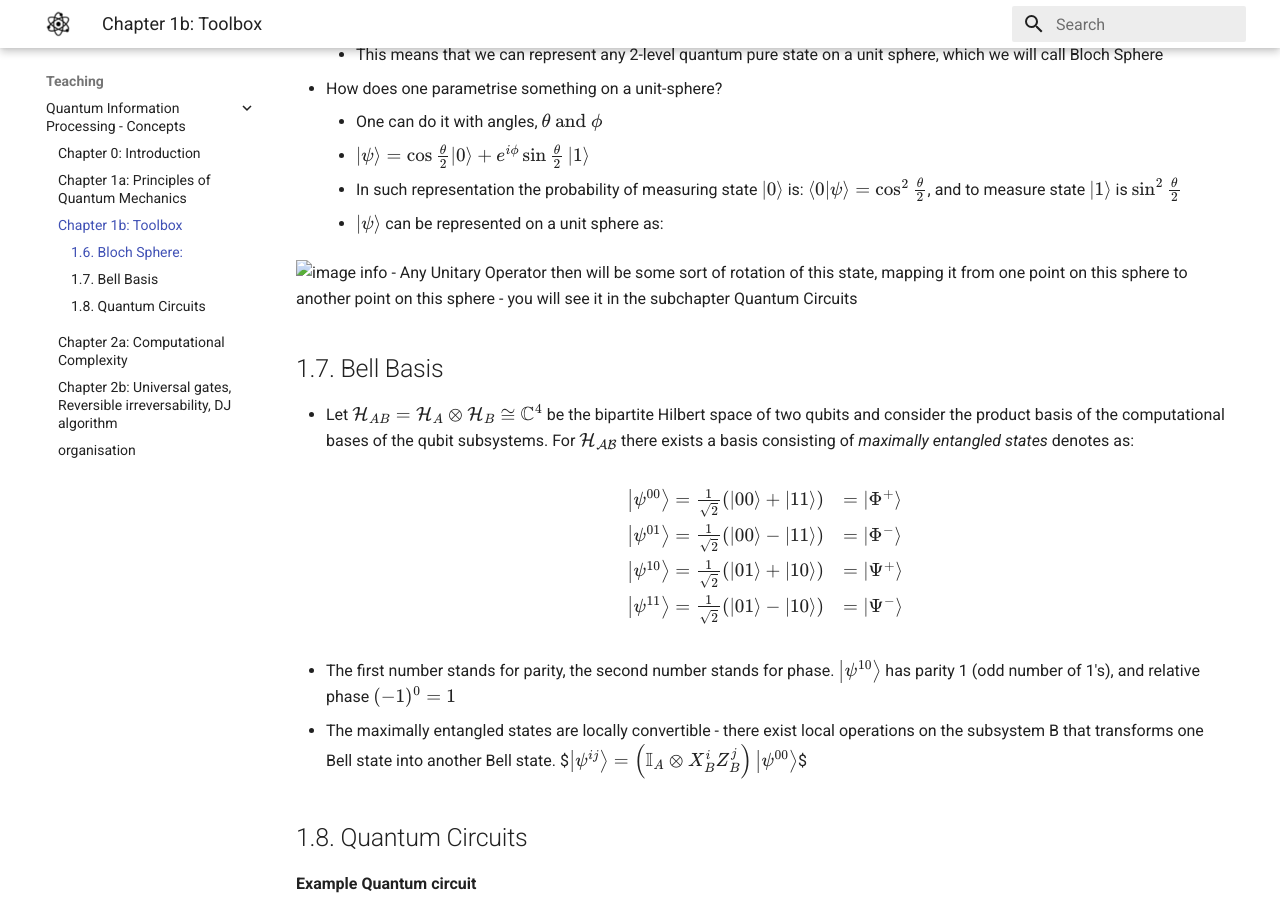
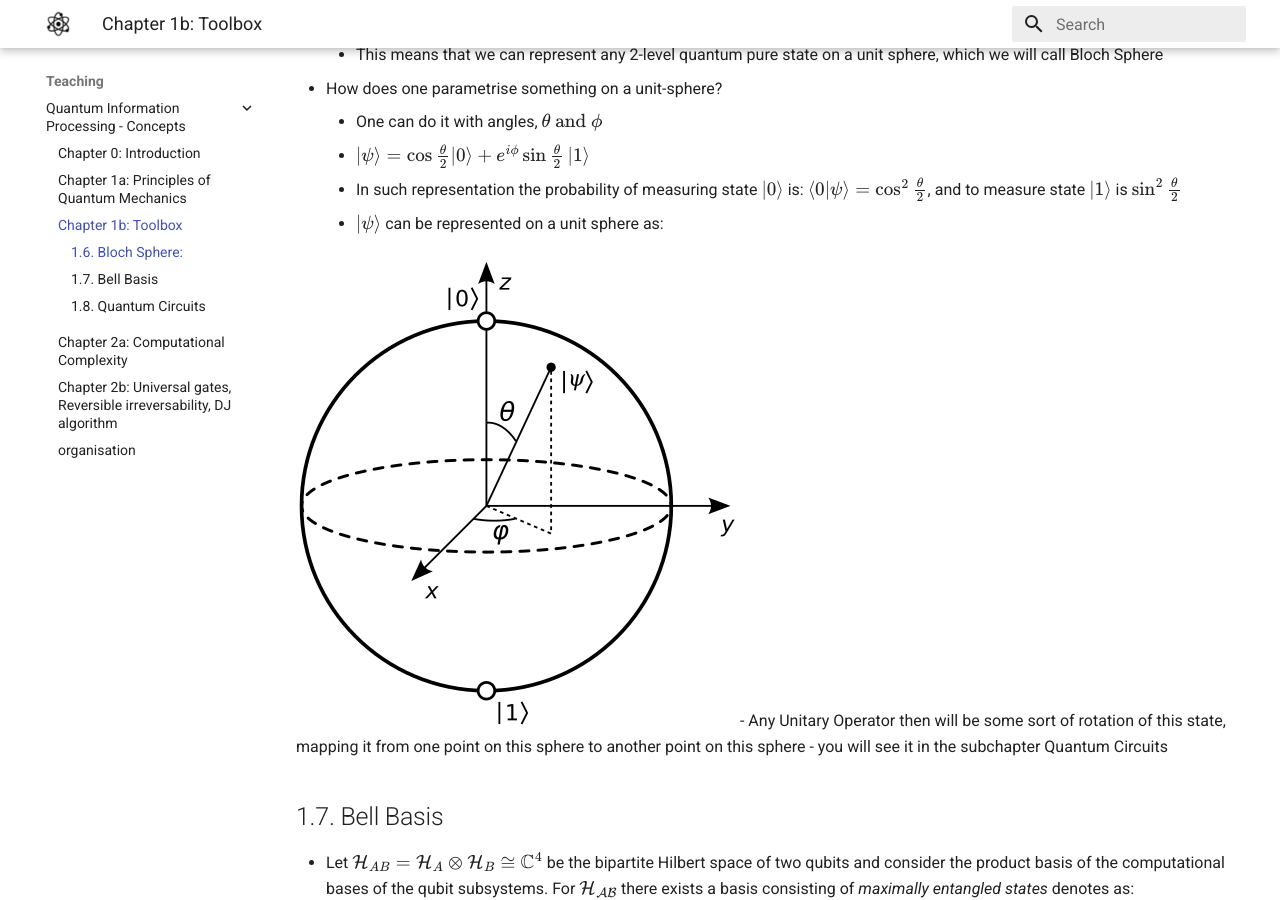
Before and after one commit to wojtekadamczyk3/wadamczyk, an MkDocs documentation site: the page built from docs/qip1/ch1b.md, in a window 1280 px wide and 900 px high, scrolled down 560 px. Built offline with MkDocs 1.6.1 and Material for MkDocs 9.7.7, drawn with Linux system fonts in a browser that asks for light colours.

Commit message:
rendering of equations and images

```diff
--- a/docs/qip1/ch1b.md
+++ b/docs/qip1/ch1b.md
@@ -14,7 +14,7 @@
     - In such representation the probability of measuring state $\left|0\right>$ is: $\left<0|\psi\right> = \cos^2\frac{\theta}{2}$, and to measure state $\left|1\right>$ is $\sin^2\frac{\theta}{2}$
     - $\left|\psi\right>$ can be represented on a unit sphere as:
 
-![image info](bloch_sphere.png)
+![image info](ch1/bloch_sphere.png)
 - Any Unitary Operator then will be some sort of rotation of this state, mapping it from one point on this sphere to another point on this sphere - you will see it in the subchapter Quantum Circuits
 
 ## 1.7. Bell Basis
```
Also changed, not shown: docs/qip1/ch2b.md (+1 -1 lines).
